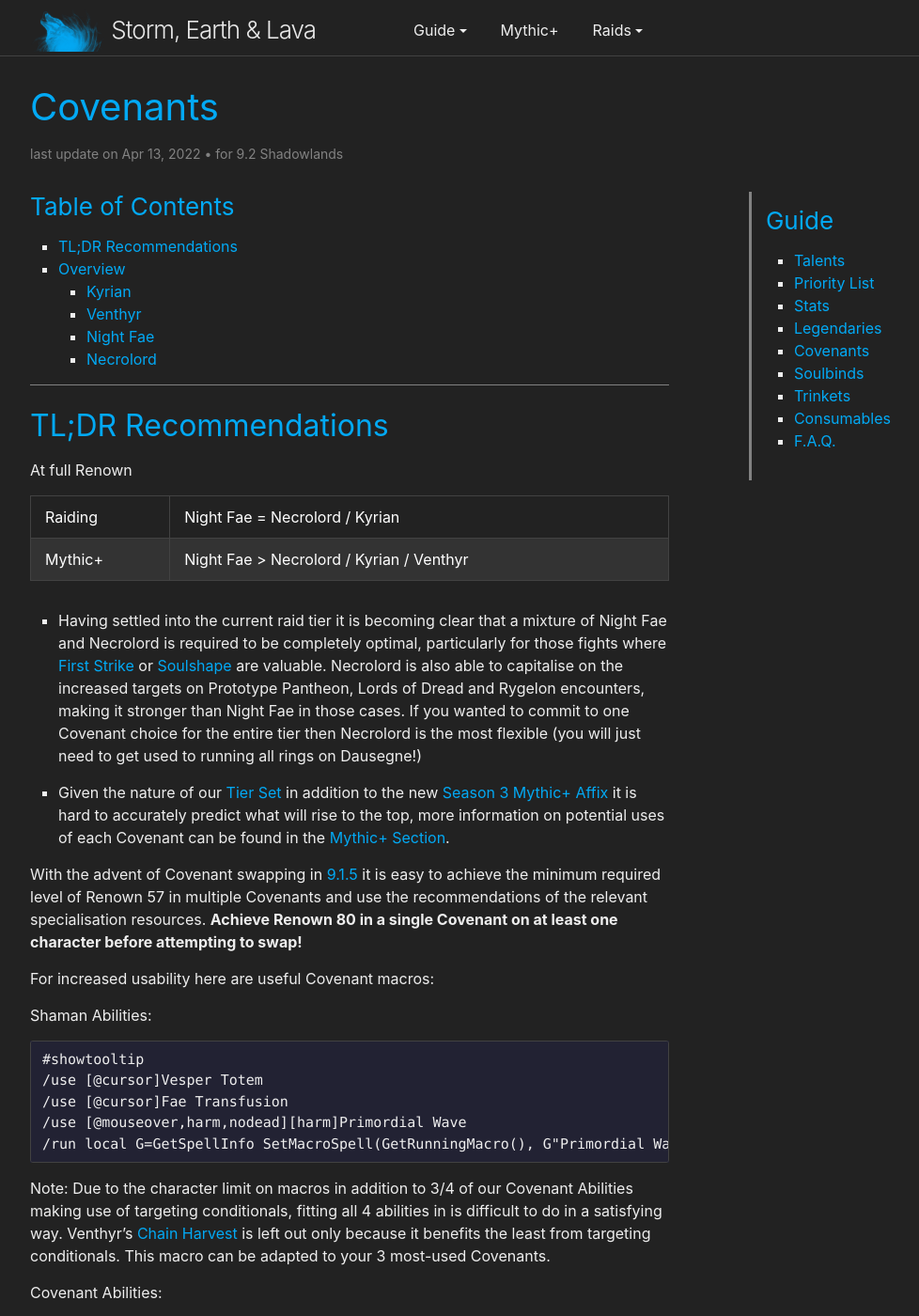
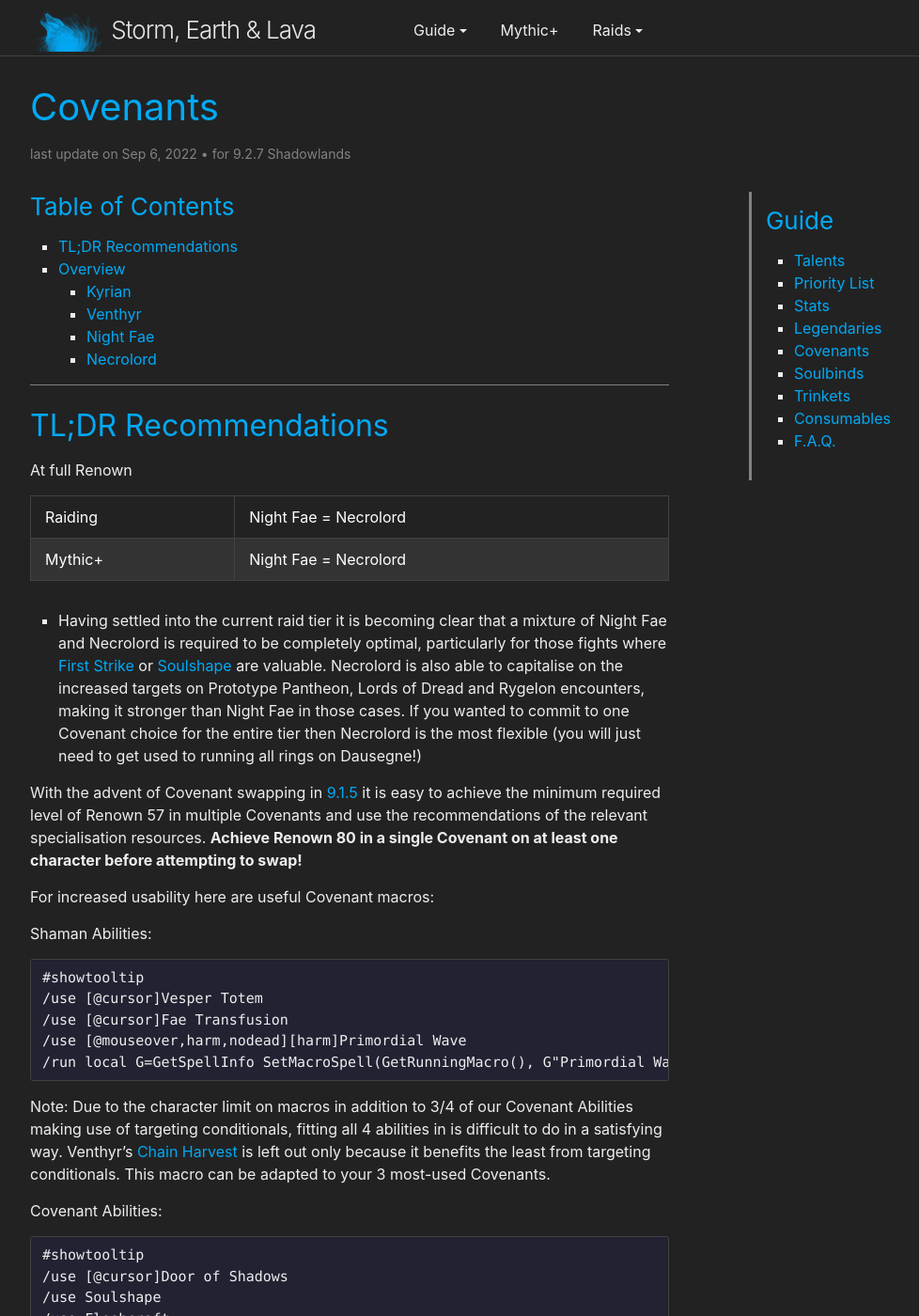
Before and after one commit to stormearthandlava/stormearthandlava.github.io, a Jekyll site: the page built from guide/general/covenants.md, in a window 1280 px wide and 1400 px high. Shown: the whole window at 94% size, without its empty margins (268-1246 px from the left). Built offline with Jekyll 4.4.1, drawn with Linux system fonts in a browser that asks for light colours; a script that is not in the unit is left out.

Commit message:
Update covenants.md

```diff
--- a/guide/general/covenants.md
+++ b/guide/general/covenants.md
@@ -1,8 +1,8 @@
 ---
 layout: page
 title: Covenants
-last_update: 2022-04-13 09:00:00
-game_version: 9.2 Shadowlands
+last_update: 06/09/2022 09:00:00
+game_version: 9.2.7 Shadowlands
 toc: true
 ---
 
@@ -10,12 +10,10 @@
 At full Renown
 
 ------- | -------------------
-Raiding | Night Fae = Necrolord / Kyrian
-Mythic+ | Night Fae > Necrolord / Kyrian / Venthyr
+Raiding | Night Fae = Necrolord
+Mythic+ | Night Fae = Necrolord
 
 * Having settled into the current raid tier it is becoming clear that a mixture of Night Fae and Necrolord is required to be completely optimal, particularly for those fights where {{ site.data.soulbinds.first_strike }} or {{ site.data.spell.soulshape }} are valuable. Necrolord is also able to capitalise on the increased targets on Prototype Pantheon, Lords of Dread and Rygelon encounters, making it stronger than Night Fae in those cases. If you wanted to commit to one Covenant choice for the entire tier then Necrolord is the most flexible (you will just need to get used to running all rings on Dausegne!)
-
-* Given the nature of our [Tier Set](https://www.wowhead.com/item-set=1499/theurgic-starspeakers-regalia) in addition to the new [Season 3 Mythic+ Affix](https://www.wowhead.com/guides/encrypted-affix-shadowlands-mythic-plus-season-3-automata-buffs) it is hard to accurately predict what will rise to the top, more information on potential uses of each Covenant can be found in the [Mythic+ Section]({{ site.baseurl }}{% link guide/mythic_plus/mythic_plus.md %}).
 
 With the advent of Covenant swapping in [9.1.5](https://shadowlands.wowhead.com/guides/shadowlands-patch-9-1-5-features) it is easy to achieve the minimum required level of Renown 57 in multiple Covenants and use the recommendations of the relevant specialisation resources. **Achieve Renown 80 in a single Covenant on at least one character before attempting to swap!**
 
```
